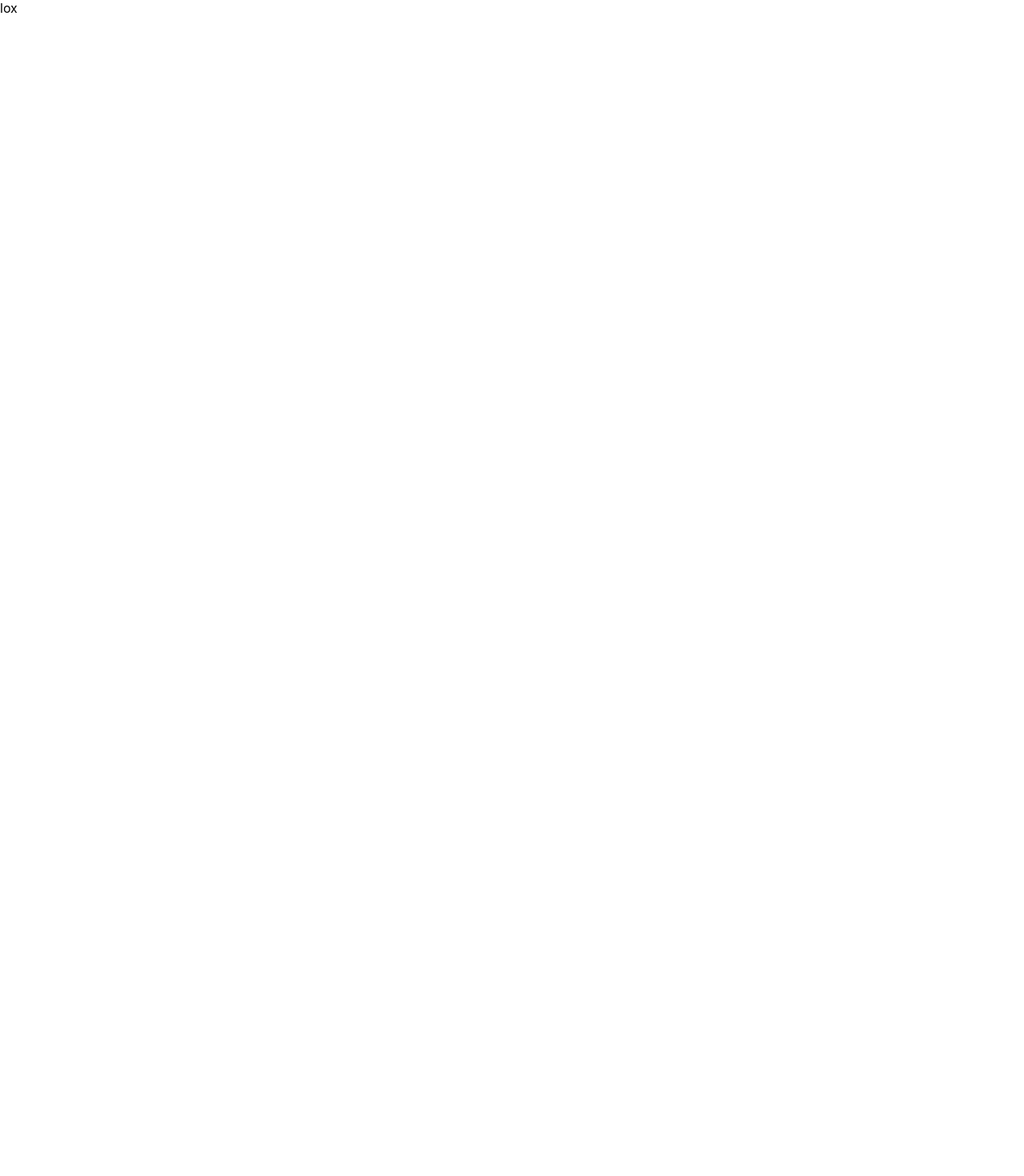
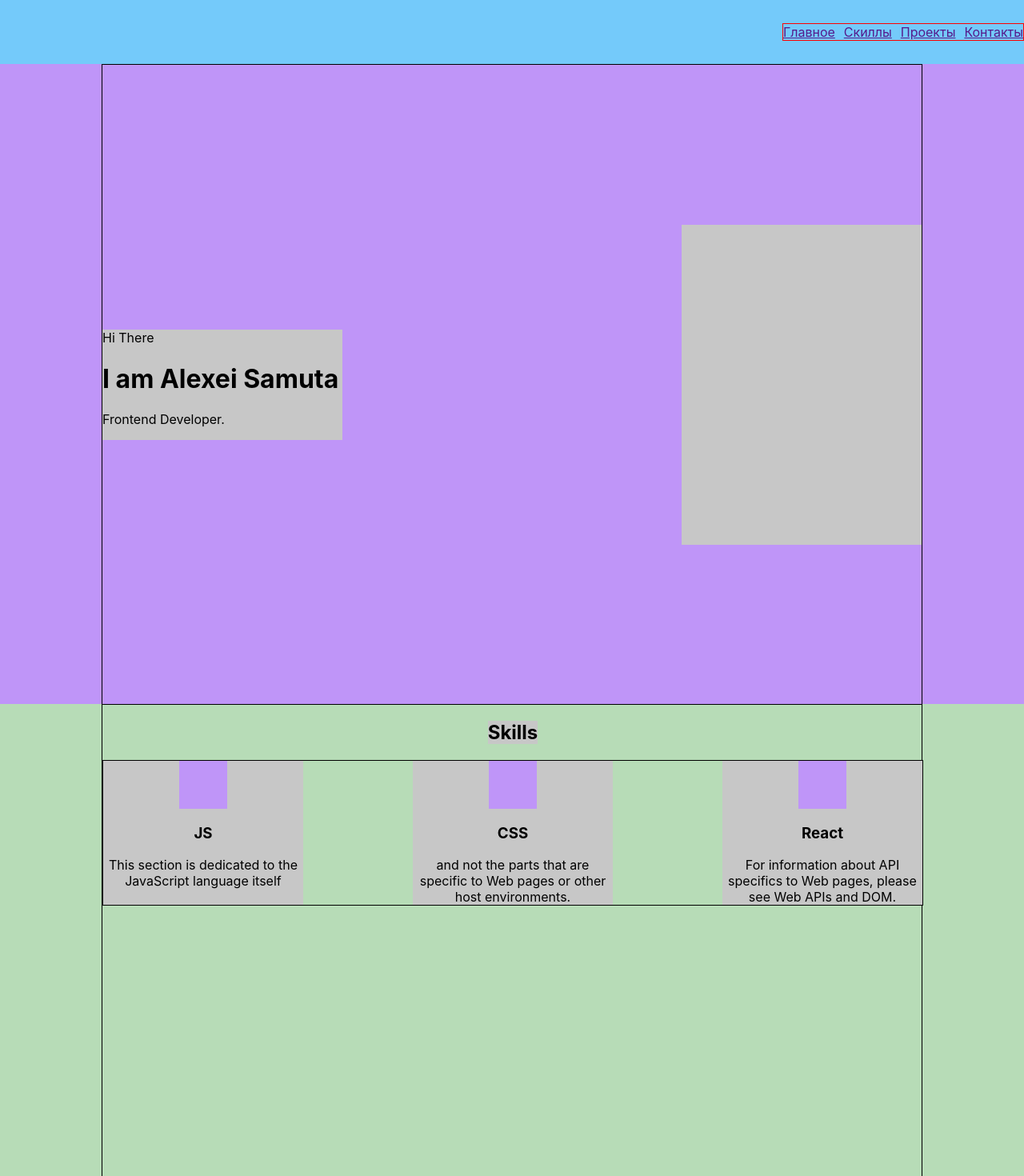
Before and after one commit to alexeisamuta/portfolio, a React (Create React App) app: page / in a window 1280 px wide. Shown: the top 1470 px of the page at 80% size. Before the commit the page ends 800 px from the top, so only its background shows below. Built offline with nearby package versions, Linux system fonts and the light colour scheme.

Commit message:
first lesson portfolio

```diff
--- a/src/App.js
+++ b/src/App.js
@@ -1,11 +1,15 @@
 import React from 'react';
-import logo from './logo.svg';
 import './App.css';
+import {Header} from '../src/header/Header'
+import {Main} from "./main/Main";
+import {Skills} from "./skills/Skills";
 
 function App() {
     return (
         <div className="App">
-            lox
+            <Header />
+            <Main />
+            <Skills />
         </div>
     );
 }
--- /dev/null
+++ b/src/common/styles/Container.module.css
@@ -0,0 +1,10 @@
+.container {
+    border: 1px solid;
+    height: 100%;
+    width: 80%;
+    margin: 0 auto;
+    display: flex;
+    align-items: center;
+    justify-content: space-between;
+    flex-wrap: wrap;
+}
--- a/src/header/Header.js
+++ b/src/header/Header.js
@@ -1,12 +1,13 @@
 import React from 'react';
 import style from './Header.module.css';
+import {Nav} from '../nav/Nav'
 
-function Header() {
+export function Header() {
     return (
         <div className={style.header}>
-            lox
+            <Nav />
         </div>
     );
 }
 
-export default App;
+// export default Header;
--- a/src/header/Header.module.css
+++ b/src/header/Header.module.css
@@ -1,4 +1,7 @@
 .header {
     height: 80px;
-    background-color: #06aef1;
+    background-color: #74cafa;
+    display: flex;
+    justify-content: flex-end;
+    align-items: center;
 }
--- /dev/null
+++ b/src/main/Main.js
@@ -0,0 +1,20 @@
+import React from 'react';
+import style from './Main.module.css';
+import styleContainer from '../common/styles/Container.module.css'
+
+export function Main() {
+    return (
+        <div className={style.mainBlock}>
+            <div className={styleContainer.container}>
+                <div className={style.text}>
+                    <span>Hi There</span>
+                    <h1>I am Alexei Samuta</h1>
+                    <p>Frontend Developer.</p>
+                </div>
+                <div className={style.photo}></div>
+            </div>
+        </div>
+    );
+}
+
+// export default Header;
--- /dev/null
+++ b/src/main/Main.module.css
@@ -0,0 +1,14 @@
+.mainBlock {
+    height: 100vh;
+    background-color: #bf95f8;
+}
+
+.text {
+    width: 300px;
+    background-color: #c7c7c7;
+}
+.photo {
+    width: 300px;
+    height: 400px;
+    background-color: #c7c7c7;
+}
--- /dev/null
+++ b/src/nav/Nav.js
@@ -0,0 +1,13 @@
+import React from 'react';
+import style from './Nav.module.css';
+
+export function Nav() {
+    return (
+        <div className={style.nav}>
+            <a href="">Главное</a>
+            <a href="">Скиллы</a>
+            <a href="">Проекты</a>
+            <a href="">Контакты</a>
+        </div>
+    );
+}
--- /dev/null
+++ b/src/nav/Nav.module.css
@@ -0,0 +1,6 @@
+.nav {
+    border: 1px solid red;
+    width: 300px;
+    display: flex;
+    justify-content:space-between;
+}
--- /dev/null
+++ b/src/skills/Skills.js
@@ -0,0 +1,19 @@
+import React from 'react';
+import style from './Skills.module.css';
+import styleContainer from '../common/styles/Container.module.css'
+import {Skill} from "./skill/Skill";
+
+export function Skills() {
+    return (
+        <div className={style.skillsBlock}>
+            <div className= {`${styleContainer.container} ${style.skillsContainer}`}>
+                <h2 className={style.title}>Skills</h2>
+                <div className={style.skills}>
+                    <Skill title={"JS"} description={"This section is dedicated to the JavaScript language itself"}/>
+                    <Skill title={"CSS"} description={"and not the parts that are specific to Web pages or other host environments."}/>
+                    <Skill title={"React"} description={"For information about API specifics to Web pages, please see Web APIs and DOM."}/>
+                </div>
+            </div>
+        </div>
+    );
+}
--- /dev/null
+++ b/src/skills/Skills.module.css
@@ -0,0 +1,21 @@
+.skillsBlock {
+    height: 100vh;
+    background-color: #b7dcb7;
+}
+
+.skillsContainer {
+    flex-direction: column;
+    justify-content: flex-start;
+
+}
+.title {
+    background-color: #c7c7c7;
+}
+
+.skills {
+    border: 1px solid;
+    width: 100%;
+    display: flex;
+    justify-content: space-between;
+    flex-wrap: wrap;
+}
--- /dev/null
+++ b/src/skills/skill/Skill.js
@@ -0,0 +1,12 @@
+import React from 'react';
+import style from './Skill.module.css';
+
+export function Skill(props) {
+    return (
+        <div className={style.skill}>
+            <div className={style.icon}></div>
+            <h3>{props.title}</h3>
+            <span className={style.description}>{props.description}</span>
+        </div>
+    );
+}
--- /dev/null
+++ b/src/skills/skill/Skill.module.css
@@ -0,0 +1,14 @@
+.skill {
+    width: 250px;
+    background-color: #c7c7c7;
+    display: flex;
+    flex-direction: column;
+    align-items: center;
+    text-align: center;
+}
+
+.icon {
+    width: 60px;
+    height: 60px;
+    background-color: #bf95f8;
+}
```
